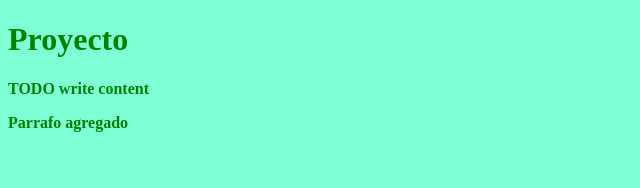
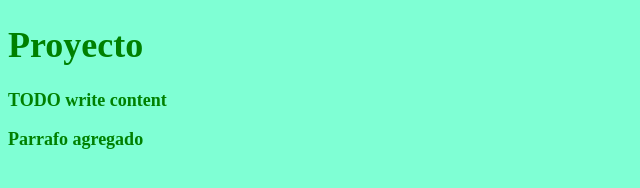
Before and after one commit to EnriqueTests/CursoGit, a website: page public_html/index.html in a window 1280 px wide. Shown: the whole page, without its empty margins (0-640 px from the left). Drawn offline with Linux system fonts and the light colour scheme.

Commit message:
Update estilos.css

```diff
--- a/public_html/css/estilos.css
+++ b/public_html/css/estilos.css
@@ -11,5 +11,6 @@ and open the template in the editor.
 body {
     background-color: aquamarine;
     font-weight: bold;
-    color: green
+    color: green;
+    font-size: 18px
 }
```
